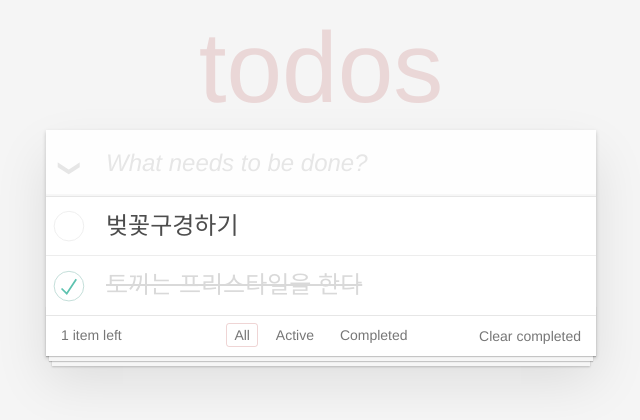
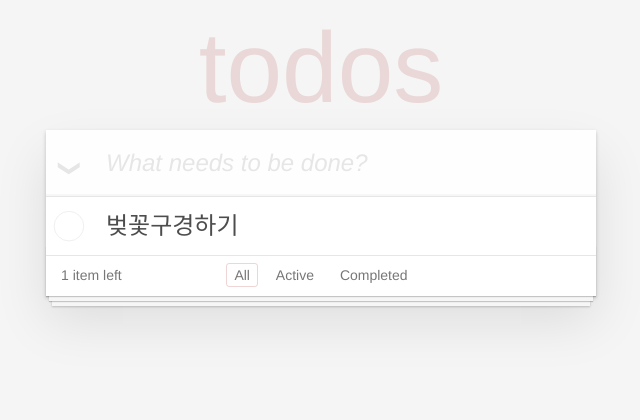
Before and after one commit to twinstae/backend-hardtraining, a React app in the folder frontend/: page / in a window 1280 px wide. Shown: the top 420 px of the page, without its empty margins (319-959 px from the left). Built offline with nearby package versions, Linux system fonts and the light colour scheme.

Commit message:
TodoCount, ClearCompletedButton, useTodoList 분리

```diff
--- /dev/null
+++ b/frontend/src/ClearCompletedButton.jsx
@@ -0,0 +1,13 @@
+import React from 'react'
+
+const ClearCompletedButton = ({completedCount, clearCompletedTodos}) => {
+  return (
+    <>
+      {completedCount !== 0 && <button className="clear-completed" onClick={() => {
+        clearCompletedTodos();
+      }}>Clear completed</button>}
+    </>
+  )
+}
+
+export default ClearCompletedButton
--- /dev/null
+++ b/frontend/src/TodoCount.jsx
@@ -0,0 +1,18 @@
+import React from 'react'
+
+const TodoCount = ({todoCount}) => {
+  // 완료되지 않은 todo의 개수
+  // 0개이거나 여러 개면 -> items
+  // 1개인 경우에만 -> item 단수
+
+  return (
+    <span className="todo-count">
+      <strong>{todoCount}</strong>
+      <span> </span>
+      <span>item{todoCount===1 ? '' : 's' } </span>
+      <span>left</span>
+    </span>
+  )
+}
+
+export default TodoCount
--- a/frontend/src/TodoList.jsx
+++ b/frontend/src/TodoList.jsx
@@ -1,6 +1,9 @@
-import React, { useState } from "react";
+import React from "react";
 import AddTodoForm from './AddTodoForm';
 import TodoListItem from './TodoListItem';
+import TodoCount from "./TodoCount";
+import ClearCompletedButton from './ClearCompletedButton';
+import useTodoList from './useTodoList';
 /*
 0. style loader와 css!
 1. jsx => html 이랑 다른 점!
@@ -9,50 +12,18 @@ import TodoListItem from './TodoListItem';
 4. 컴포넌트 분리 => props 넘기고 받기
 */
 
-
+// todoMVC => redux-toolkit, jotai, recoil, 'zustand'
 
 export default function TodoList() {
-  // Todo 객체는?
-  // id
-  // content
-  // completed
-
-  // todoList의 상태
-  const initValue = [
-    {
-      id: crypto.randomUUID(), // string
-      content: "벚꽃구경하기",
-      completed: false, // boolean
-    },
-    {
-      id: crypto.randomUUID(), // string
-      content: "토끼는 프리스타일을 한다",
-      completed: true, // boolean
-    }
-  ];
-  const [todoList, setTodoList] = useState(initValue); // 서버 동기화되는 상태, 전역 상태, zustand
-  // 추가
-
-  function addTodo(newContent){
-    const newTodo =  {
-      id: crypto.randomUUID(),
-      content: newContent,
-      completed: false,
-    };
-    setTodoList(old => [...old, newTodo]);
-  }
-  // 삭제하기
-  // 삭제할 친구만 filter 해서 setTodoList를 한다..
-  function deleteTodo(id){
-    setTodoList(old => old.filter((todo) => todo.id !== id));
-  }
-  // 완료하기
-  function completeTodo(id, checked){
-    setTodoList(old => old.map(todo => todo.id !== id ? todo : {
-      ...todo,
-      completed: checked,
-    }))
-  }
+  const {
+    todoList,
+    remainingCount,
+    completedCount,
+    addTodo,
+    deleteTodo,
+    completeTodo,
+    clearCompletedTodos,
+  } = useTodoList();
 
   return (
     <section className="todoapp">
@@ -71,12 +42,7 @@ export default function TodoList() {
           </ul>
         </section>
         <footer className="footer">
-          <span className="todo-count">
-            <strong>1</strong>
-            <span> </span>
-            <span>item</span>
-            <span> left</span>
-          </span>
+          <TodoCount todoCount={remainingCount} />
           <ul className="filters">
             <li>
               <a href="#/" className="selected">
@@ -96,7 +62,11 @@ export default function TodoList() {
               </a>
             </li>
           </ul>
-          <button className="clear-completed">Clear completed</button>
+
+          <ClearCompletedButton
+            completedCount={completedCount}
+            clearCompletedTodos={clearCompletedTodos} />
+
         </footer>
       </div>
     </section>
--- /dev/null
+++ b/frontend/src/useTodoList.js
@@ -0,0 +1,66 @@
+import { useState } from "react";
+
+function useTodoList(){
+  // Todo 객체는?
+  // id
+  // content
+  // completed
+
+  // todoList의 상태
+  const initValue = [
+    {
+      id: crypto.randomUUID(), // string
+      content: "벚꽃구경하기",
+      completed: false, // boolean
+    },
+  ];
+  const [todoList, setTodoList] = useState(initValue); // 서버 동기화되는 상태, 전역 상태, zustand
+
+  // 추가
+  function addTodo(newContent){
+    const newTodo =  {
+      id: crypto.randomUUID(),
+      content: newContent,
+      completed: false,
+    };
+    setTodoList(old => [...old, newTodo]);
+  }
+
+  // 삭제하기
+  // 삭제할 친구만 filter 해서 setTodoList를 한다..
+  function deleteTodo(id){
+    setTodoList(old => old.filter((todo) => todo.id !== id));
+  }
+
+  // 완료하기
+  function completeTodo(id, checked){
+    setTodoList(old => old.map(todo => todo.id !== id ? todo : {
+      ...todo,
+      completed: checked,
+    }))
+  }
+
+  // 완료되지 않은 할일의 개수????
+  const remainingCount = todoList.filter((todo)=> todo.completed === false ).length;
+
+  // 버튼을 클릭하면... 완료된 todo가 모두 삭제되어야 함
+  // 완료되지 않은 todo만 남겨야 한다....
+  function clearCompletedTodos(){
+    setTodoList(old => old.filter(todo => todo.completed === false));
+  }
+  // 완료된 todo가 없으면... clear 버튼이 안 보여야 함
+  const completedCount = todoList.length - remainingCount;
+
+  // public 밖에 공개하는 거
+  return {
+    todoList,
+    remainingCount,
+    completedCount,
+    addTodo,
+    deleteTodo,
+    completeTodo,
+    clearCompletedTodos,
+  }
+}
+
+export default useTodoList;
```
